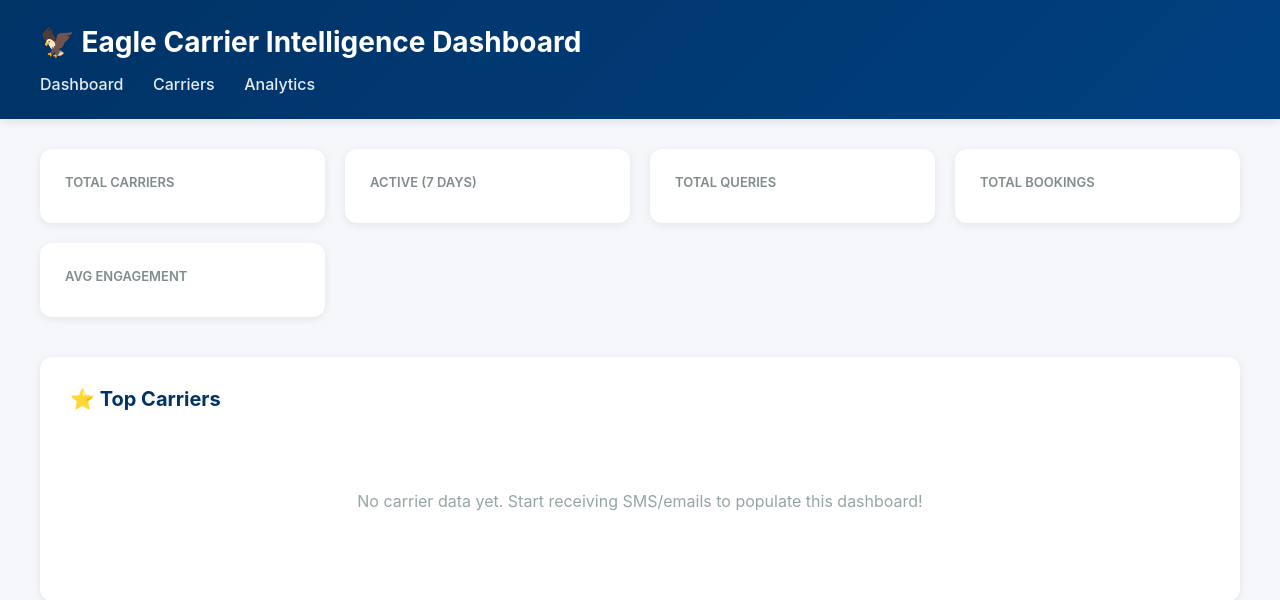
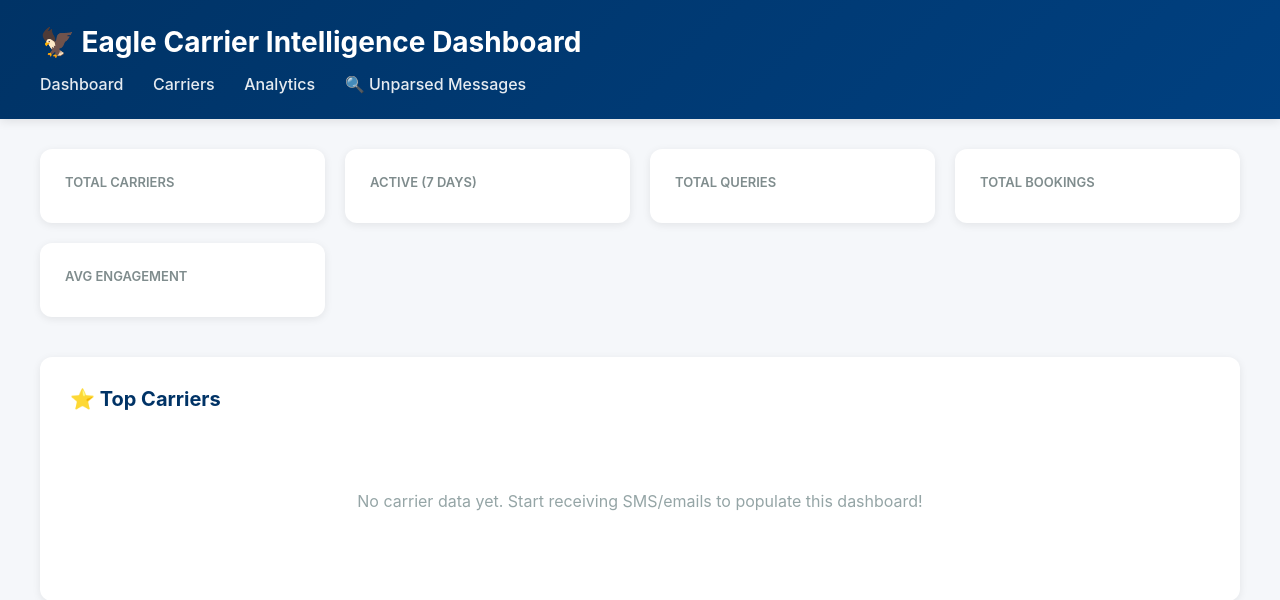
Before and after one commit to bmcgonnigal1-lab/eagle-carrier-chatbot, a Flask app: template templates/dashboard.html in a window 1280 px wide. Shown: the top 600 px of the page. Run offline with Flask 3, Linux system fonts and the light colour scheme; the template is opened without the code that fills it, so the values that code supplies are empty; some libraries are stand-ins or nearby versions.

Commit message:
Update dashboard.html

```diff
--- a/templates/dashboard.html
+++ b/templates/dashboard.html
@@ -151,6 +151,7 @@
             <a href="/">Dashboard</a>
             <a href="/carriers">Carriers</a>
             <a href="/analytics">Analytics</a>
+            <a href="/admin/unparsed-messages">🔍 Unparsed Messages</a>
         </div>
     </div>
 
```
